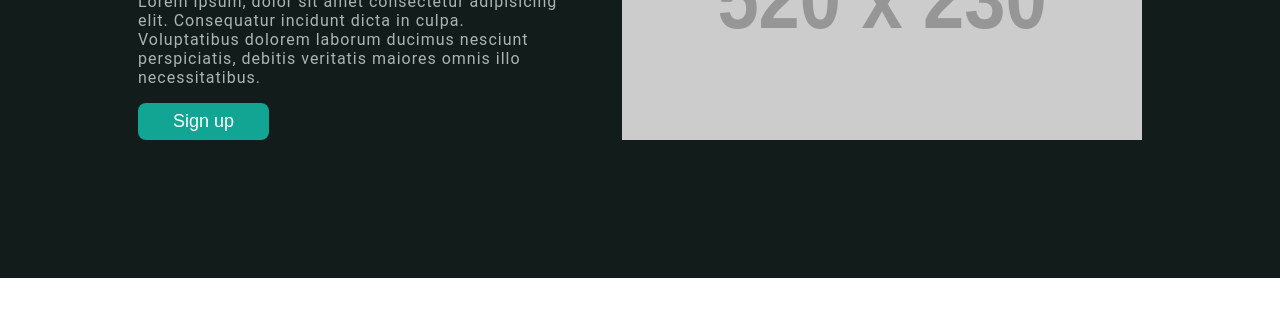
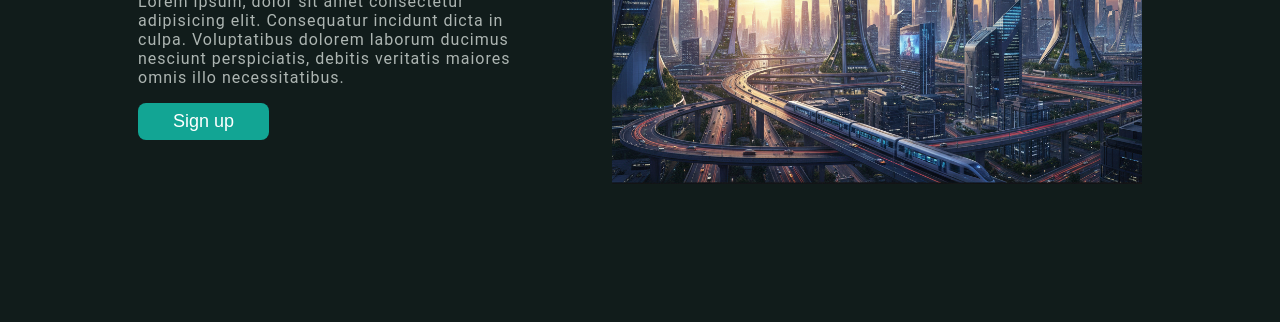
Before and after one commit to julien-dev-29/landing-page, a plain HTML site: page index.html in a window 1280 px wide. Shown: the part 329-653 px from the top of the page. Drawn offline with Linux system fonts and the light colour scheme; placeholder pictures from the web are drawn by us.

Commit message:
Add image to hero section

```diff
--- a/index.html
+++ b/index.html
@@ -14,9 +14,9 @@
             <div class="navbar-logo">Header Logo</div>
             <nav>
                 <ul class="navbar-links">
-                    <li><a href="#">header link one</a></li>
+                    <li><a href="#information">Information</a></li>
                     <li><a href="#">header link two</a></li>
-                    <li><a href="#">header link three</a></li>
+                    <li><a href="#footer">Footer</a></li>
                 </ul>
             </nav>
         </div>
@@ -31,7 +31,7 @@
                 </p>
                 <button class="btn">Sign up</button>
             </div>
-            <img src="https://placehold.co/520x230" alt="hero image">
+            <img src="assets/images/hero-image.png" width="530" alt="hero image">
         </div>
     </section>
     <section id="information">
@@ -78,7 +78,7 @@
             <button class="btn">Sign up</button>
         </article>
     </section>
-    <footer class="footer">
+    <footer class="footer" id="footer">
         <div>Copyright ® The Odin Project 2025</div>
     </footer>
 </body>
--- a/style.css
+++ b/style.css
@@ -10,6 +10,73 @@
   --btn-hover-color: #0eb39e;
   --quote-bg-color: #dfe2e0;
   --quote-text-color: #1f2937;
+
+
+  /* Radix Color: */
+
+  /* Teal Scale */
+  --teal-1: #f7fffd;
+  --teal-2: #eefdfa;
+  --teal-3: #cffdf3;
+  --teal-4: #aefbeb;
+  --teal-5: #8df4e1;
+  --teal-6: #68e9d4;
+  --teal-7: #1ddac2;
+  --teal-8: #00c3aa;
+  --teal-9: #00d3bb;
+  --teal-10: #00c8b0;
+  --teal-11: #007b6a;
+  --teal-12: #00483d;
+
+  --teal-a1: #00ffc008;
+  --teal-a2: #00e1b411;
+  --teal-a3: #00f5c030;
+  --teal-a4: #00f3c151;
+  --teal-a5: #00e7bc72;
+  --teal-a6: #00dab797;
+  --teal-a7: #00d5bae2;
+  --teal-a8: #00c3aa;
+  --teal-a9: #00d3bb;
+  --teal-a10: #00c8b0;
+  --teal-a11: #007b6a;
+  --teal-a12: #00483d;
+
+  --teal-contrast: #062823;
+  --teal-surface: #eafdf9cc;
+  --teal-indicator: #00d3bb;
+  --teal-track: #00d3bb;
+
+  /* Gray Scale */
+  --gray-1: #fcfcfd;
+  --gray-2: #f9f9fb;
+  --gray-3: #eff0f3;
+  --gray-4: #e7e8ec;
+  --gray-5: #e0e1e6;
+  --gray-6: #d8d9e0;
+  --gray-7: #cdced7;
+  --gray-8: #b9bbc6;
+  --gray-9: #8b8d98;
+  --gray-10: #80828d;
+  --gray-11: #62636c;
+  --gray-12: #1e1f24;
+
+  --gray-a1: #00005503;
+  --gray-a2: #00005506;
+  --gray-a3: #00104010;
+  --gray-a4: #000b3618;
+  --gray-a5: #0009321f;
+  --gray-a6: #00073527;
+  --gray-a7: #00063332;
+  --gray-a8: #00083046;
+  --gray-a9: #00051d74;
+  --gray-a10: #00051b7f;
+  --gray-a11: #0002119d;
+  --gray-a12: #000107e1;
+
+  --gray-contrast: #ffffff;
+  --gray-surface: #ffffffcc;
+  --gray-indicator: #8b8d98;
+  --gray-track: #8b8d98;
 }
 
 * {
@@ -58,8 +125,7 @@ body {
 }
 
 .header a:hover {
-  color: #0bd8b6;
-  text-decoration: underline;
+  color: var(--gray-3);
 }
 
 .navbar-links {
```
Also changed, not shown: assets/images/hero-image.png (added).
